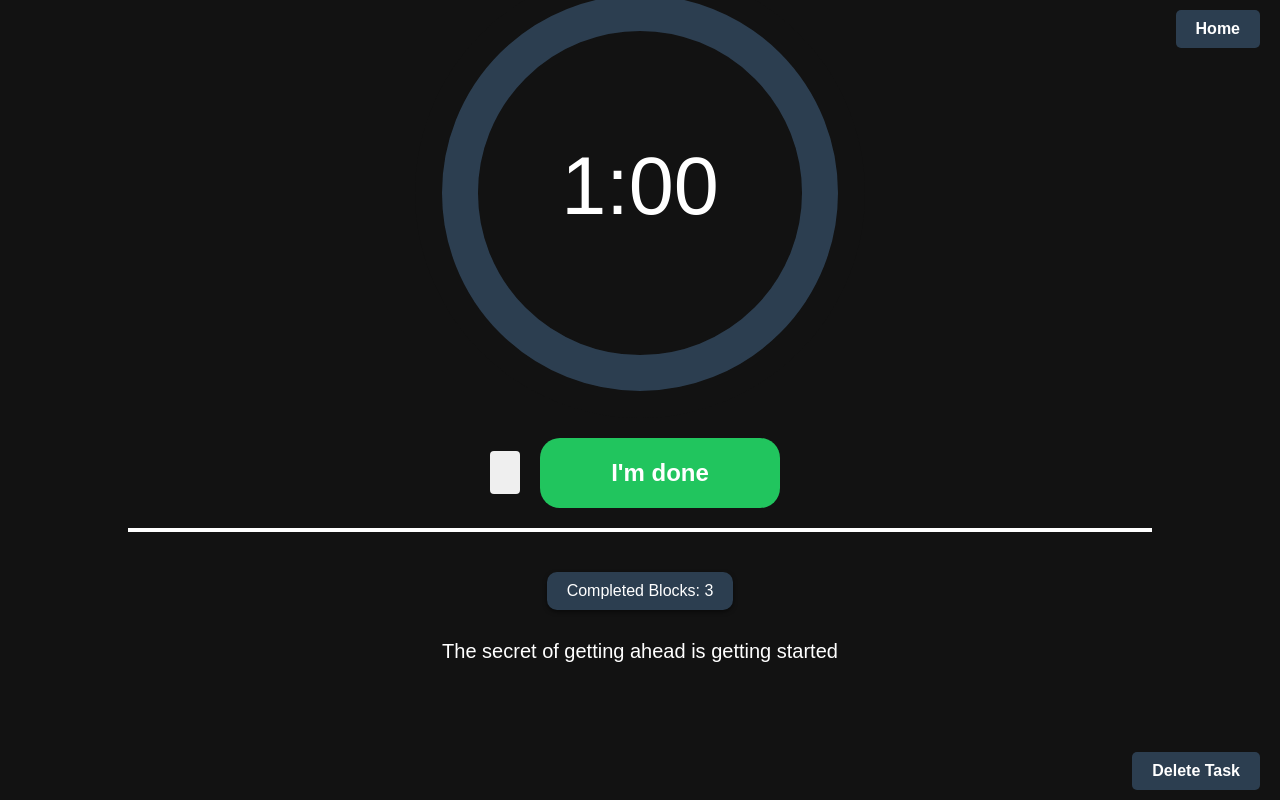
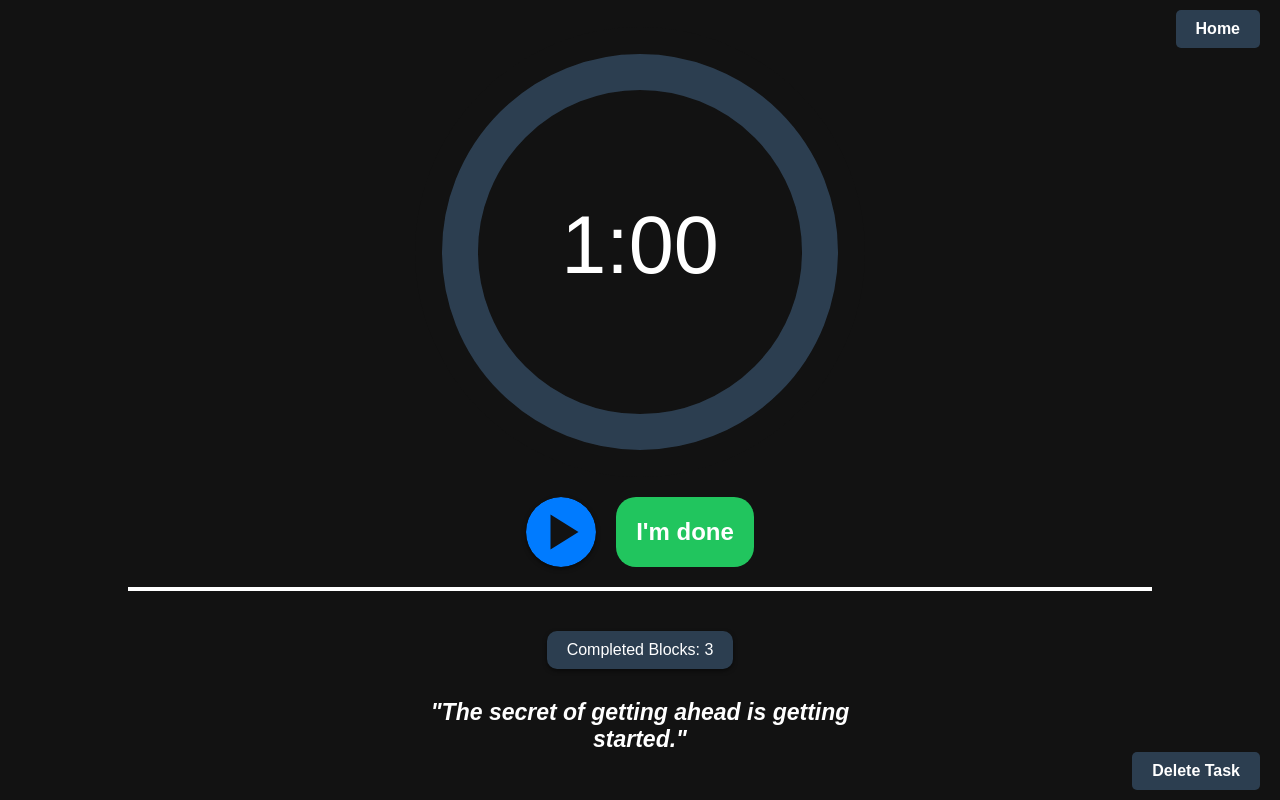
Before and after one commit to lling0212/hackHersHackathonApp, a React (Create React App) app: page / in a window 1280 px wide. Both pictures are taken after a click on the element 843 px from the left and 325 px from the top of the page. Built offline with nearby package versions, Linux system fonts and the light colour scheme.

Commit message:
fixing timer window

```diff
--- a/src/index.css
+++ b/src/index.css
@@ -30,7 +30,6 @@ body {
   align-items: center;
   border-radius: 4px; /* Optional: rounded corners for grid items */
   font-size: 1.5em; /* Adjust the font size as needed */
-
 }
 
 /* Ensures that the grid items are squares */
@@ -61,10 +60,8 @@ body {
   align-items: center;
   margin: 0; /*  check there's no margin collapsing */
   padding: 0 30px; /* Ensure there's no padding collapsing and added padding to left and right */
-  margin-top: 20px;
   margin-bottom: 20px;
   width: 100%;
-  color: #121212;
 }
 
 code {
@@ -185,7 +182,8 @@ input:focus + .slider {
 /* for AddTask Button */
 
 .add-task-form{
-  position: flex;
+  position: absolute;
+  margin-top: 10px; /* Adjust the value as needed */
   padding: 20px; /* Add some padding around the form */
   box-shadow: 0 2px 10px rgba(0, 0, 0, 0.3);
   align-self: flex-start;
@@ -205,7 +203,7 @@ form {
 /* Styles for input fields */
 input[type="text"],
 input[type="number"] {
-
+  /* width: calc(100% - 20px); Full width minus padding */
   width: 100%;
   padding: 10px;
   font-size: 20px;
--- a/src/timerscreen/PauseButton.js
+++ b/src/timerscreen/PauseButton.js
@@ -1,10 +1,20 @@
-function PauseButton(props) {
+function PauseButton({ onClick }) {
   return (
-    <button {...props}>
-      <svg xmlns="http://www.w3.org/2000/svg" className="h-5 w-5" viewBox="0 0 20 20" fill="#1d4ed8">
-        <path fillRule="evenodd" d="M18 10a8 8 0 11-16 0 8 8 0 0116 0zM7 8a1 1 0 012 0v4a1 1 0 11-2 0V8zm5-1a1 1 0 00-1 1v4a1 1 0 102 0V8a1 1 0 00-1-1z" clipRule="evenodd" />
-      </svg>
-    </button>
+    <svg
+      onClick={onClick}
+      xmlns="http://www.w3.org/2000/svg"
+      className="pause-svg-button"
+      viewBox="0 0 20 20"
+      tabIndex="0"
+      style={{
+        width: '70px',
+        height: '70px',
+      }}
+    >
+      <circle cx="10" cy="10" r="10" fill="#007bff" />
+      <rect x="6" y="5" width="2" height="10" fill="#121212" />
+      <rect x="12" y="5" width="2" height="10" fill="#121212" />
+    </svg>
   );
 }
 
--- a/src/timerscreen/PlayButton.js
+++ b/src/timerscreen/PlayButton.js
@@ -1,10 +1,19 @@
-function PlayButton(props) {
+function PlayButton({ onClick }) {
   return (
-    <button {...props}>
-      <svg xmlns="http://www.w3.org/2000/svg" className="h-5 w-5" viewBox="0 0 20 20" fill="#1d4ed8">
-        <path fillRule="evenodd" d="M10 18a8 8 0 100-16 8 8 0 000 16zM9.555 7.168A1 1 0 008 8v4a1 1 0 001.555.832l3-2a1 1 0 000-1.664l-3-2z" clipRule="evenodd" />
-      </svg>
-    </button>
+    <svg
+      onClick={onClick}
+      xmlns="http://www.w3.org/2000/svg"
+      className="play-svg-button"
+      viewBox="0 0 20 20"
+      tabIndex="0"
+      style={{
+        width: '70px',
+        height: '70px',
+      }}
+    >
+      <circle cx="10" cy="10" r="10" fill="#007bff" />
+      <polygon points="7,5 15,10 7,15" fill="#121212" />
+    </svg>
   );
 }
 
--- a/src/timerscreen/Timer.css
+++ b/src/timerscreen/Timer.css
@@ -14,40 +14,53 @@ body, html {
   align-items: center;
   justify-content: center;
   min-height: 100vh;
-  position: relative; /* Needed for absolute positioning of children */
+  position: relative;
   background-color: #121212;
 }
 
 .progress-bar-container {
   width: 450px;
   height: 450px;
-  margin-top: -150px;
+  margin-bottom: 20px; /* Adjusted for visual balance */
 }
 
 .buttons-container {
   display: flex;
-  justify-content: space-between;
+  justify-content: center; /* Changed to center for consistent spacing */
   align-items: center;
-  margin-top: 20px;
-  width: 300px;
+  width: 100%; /* Changed to full width for flexibility */
+  padding: 0 20px; /* Padding on the sides */
 }
 
-.PlayButton, .PauseButton, .im-done-button {
-  flex-grow: 1;
+.play-svg-button, .pause-svg-button {
+  width: 70px;
+  height: 70px;
+  border-radius: 50%;
+  cursor: pointer;
+  display: inline-flex;
+  align-items: center;
+  justify-content: center;
+  box-shadow: 0 2px 4px rgba(0, 0, 0, 0.5);
+  margin: 0 10px; /* Spacing between buttons */
+}
+
+.im-done-button {
   background-color: #21C55E;
   border: none;
   font-weight: bold;
-  height: 70px;
+  height: 70px; /* Fixed height for consistency */
   padding: 10px 20px;
   border-radius: 20px;
   color: white;
   font-size: 1.5rem;
   cursor: pointer;
-  margin: 0 10px;
+  margin: 0 10px; /* Spacing between buttons */
   white-space: nowrap;
   display: flex;
   justify-content: center;
   align-items: center;
+  flex-grow: 0;
+  flex-shrink: 0;
 }
 
 .horizontal-bar {
@@ -59,13 +72,15 @@ body, html {
 
 .motivational-text {
   color: #fff;
-  font-size: 20px;
+  font-size: 23px;
   text-align: center;
   margin-top: 10px;
   margin-bottom: 20px;
   padding: 0 20px;
   max-width: 450px;
   width: 100%;
+  font-weight: bold; /* Make text bold */
+  font-style: italic; /* Make text italic */
 }
 
 .completed-blocks-container {
@@ -80,15 +95,11 @@ body, html {
   font-size: 1rem;
 }
 
-.completed-blocks-text {
-  display: none; /* Hide this text if we're using .completed-blocks-container instead */
-}
-
 .home-button {
   position: fixed;
   top: 10px;
   right: 10px;
-  background-color: #2C3E50; /* Background color is set to #121212 */
+  background-color: #2C3E50;
   color: white;
   border-radius: 5px;
   padding: 10px 20px;
@@ -99,26 +110,26 @@ body, html {
 }
 
 .home-button:hover {
-  background-color: #26c25f; /* Darken the color on hover, adjust the color as needed */
+  background-color: #26c25f;
 }
 
 .delete-task-button {
-  position: fixed; /* Fixed position relative to the viewport */
-  bottom: 10px; /* 10px from the bottom */
-  right: 10px; /* 10px from the right */
-  background-color: #2C3E50; /* Background color of your choice */
-  color: white; /* Text color */
+  position: fixed;
+  bottom: 10px;
+  right: 10px;
+  background-color: #2C3E50;
+  color: white;
   border: none;
-  border-radius: 5px; /* Rounded corners */
-  padding: 10px 20px; /* Padding inside the button */
+  border-radius: 5px;
+  padding: 10px 20px;
   cursor: pointer;
-  font-size: 1rem; /* Font size */
-  z-index: 1000; /* Ensures the button is above other elements */
+  font-size: 1rem;
+  z-index: 1000;
   transition: background-color 0.3s ease;
   white-space: nowrap;
-  min-width: 120px
+  min-width: 120px;
 }
 
 .delete-task-button:hover {
-  background-color: red; /* Darken the color on hover */
+  background-color: red;
 }
--- a/src/timerscreen/Timer.js
+++ b/src/timerscreen/Timer.js
@@ -17,18 +17,18 @@ const Timer = () => {
   const taskid = tasks[selectedTile].id;
 
   const [quotes, setQuotes] = useState([
-    {id: 1, text: "You don't have to be great to start, but you have to start to be great"},
-    {id: 2, text: "Your dreams are valid, and so is your effort. Keep going"},
-    {id: 3, text: "Stay focused, and keep moving forward. You're unstoppable!"},
-    {id: 4, text: "Keep that concentration up, and greatness awaits!"},
-    {id: 5, text: "Hey, don't let distractions throw you off course."},
-    {id: 6, text: "Dive in - you've got what it takes!"},
-    {id: 7, text: "You've got this! "},
-    {id: 8, text: "You are never too old to set another goal or to dream a new dream"},
-    {id: 9, text: "The secret of getting ahead is getting started"},
-    {id: 10, text: "Focus on progress not perfection"},
-    {id: 11, text: "Don't let what you cannot do interfere with what you can do"},
-    {id: 12, text: "Believe you can, and you're halfway there"},
+    {id: 1, text: "\"You don't have to be great to start, but you have to start to be great.\""},
+    {id: 2, text: "\"Your dreams are valid, and so is your effort. Keep going!\""},
+    {id: 3, text: "\"Stay focused, and keep moving forward. You're unstoppable!\""},
+    {id: 4, text: "\"Keep that concentration up, and greatness awaits!\""},
+    {id: 5, text: "\"Hey, don't let distractions throw you off course.\""},
+    {id: 6, text: "\"Dive in - you've got what it takes!\""},
+    {id: 7, text: "\"You've got this!\""},
+    {id: 8, text: "\"You are never too old to set another goal or to dream a new dream.\""},
+    {id: 9, text: "\"The secret of getting ahead is getting started.\""},
+    {id: 10, text: "\"Focus on progress not perfection.\""},
+    {id: 11, text: "\"Don't let what you cannot do interfere with what you can do.\""},
+    {id: 12, text: "\"Believe you can, and you're halfway there.\""},
   ])
   const [breakActivities, setBreakActivities] = useState([
     {
```
